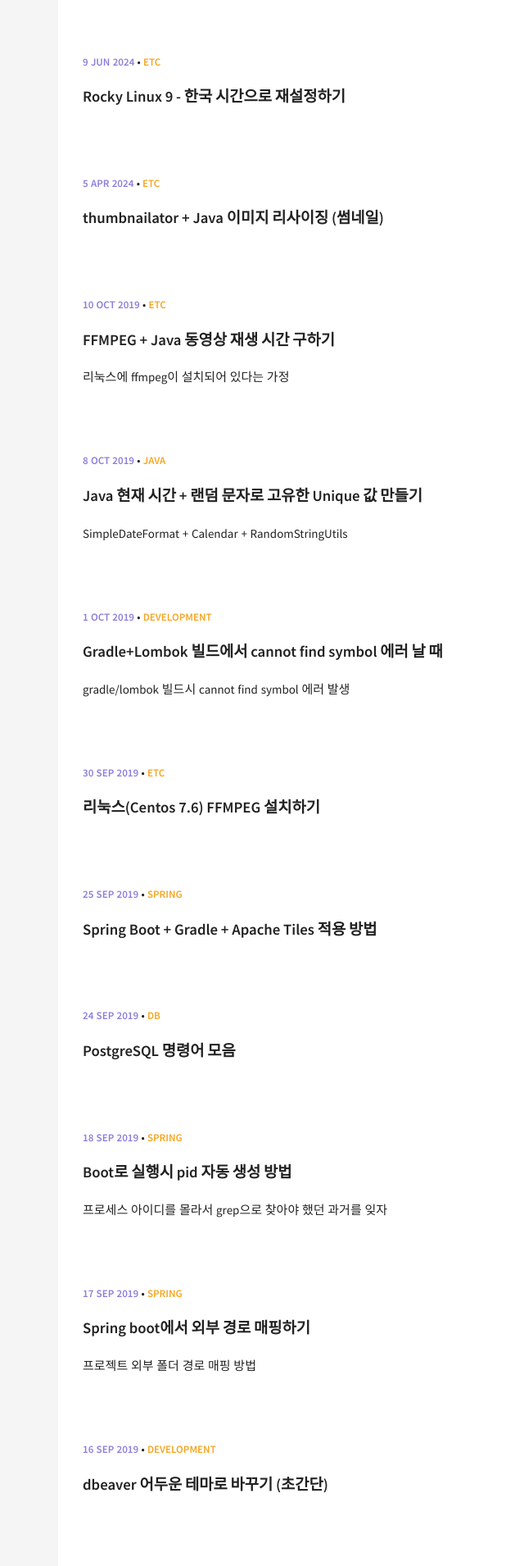
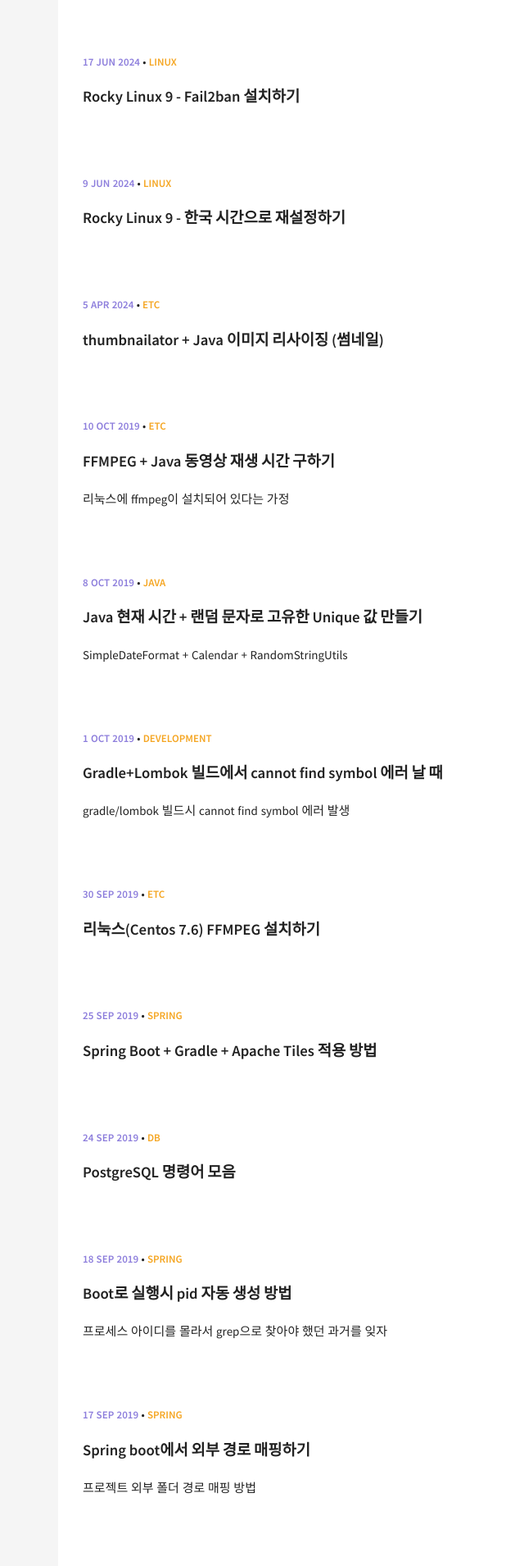
Before and after one commit to toshi15shkim/toshi15shkim.github.io, a Jekyll site: the page built from index.html, in a window 1280 px wide. Shown: the top 1910 px of the page at 82% size, without its empty margins (249-889 px from the left). Built offline with Jekyll 4.4.1, drawn with Linux system fonts in a browser that asks for light colours; part of the change alters nothing that is shown.

Commit message:
240617 fail2ban 추가

````diff
--- a/_posts/2024/2024-06-09-linux-timedatectl.md
+++ b/_posts/2024/2024-06-09-linux-timedatectl.md
@@ -2,7 +2,7 @@
 layout: post
 title: Rocky Linux 9 - 한국 시간으로 재설정하기
 excerpt: ""
-categories: [ETC]
+categories: [Linux]
 comments: true
 ---
 
--- /dev/null
+++ b/_posts/2024/2024-06-17-linux-fail2ban.md
@@ -0,0 +1,89 @@
+---
+layout: post
+title: Rocky Linux 9 - Fail2ban 설치하기
+excerpt: ""
+categories: [Linux]
+comments: true
+---
+
+Fail2ban은 Rocky Linux의 기본 소프트웨어 저장소에서 사용할 수 없다.
+
+그러나 RedHat, Rocky의 타사 패키지에 사용되는 EPEL에서 사용이 가능하다.
+<br/>
+```bash
+# 아래 명령어를 수행하면 fain2ban을 찾을 수 없다는 메시지가 나온다.
+$ yum install fail2ban
+```
+
+  ![Smithsonian Image](/img/2024/240617/1.rocky9_fail2ban.jpg){: width="650"}
+
+<br/>
+<br/>
+<br/>
+
+아래 명령어로 epel-release 패키지를 설치한다.
+```bash
+$ dnf install epel-release -y
+```
+
+<br/>
+epel-release 패키지 설치가 완료되었다.
+<br/>
+
+  ![Smithsonian Image](/img/2024/240617/2.rocky9_fail2ban.jpg){: width="700"}
+<br/>
+이제 아래 명령어로 fail2ban 설치가 가능하다.
+```bash
+$ dnf install fail2ban -y
+```
+
+<br/>
+
+```bash
+# fail2ban 상태 확인
+$ systemctl status fail2ban.service
+```
+  ![Smithsonian Image](/img/2024/240617/3.rocky9_fail2ban.jpg){: width="700"}
+<br/>
+
+```bash
+# fail2ban 디렉토리로 이동
+$ cd /etc/fail2ban
+
+# jail.conf 파일을 복사하여 jail.local 파일을 만든다.
+$ cp jail.conf jail.local
+```
+
+<br/>
+
+```bash
+$ vi /etc/fail2ban/jail.local
+
+# 클라이언트가 올바른 인증을 하지 못할 경우 차단되는 기간 설정. (default 10분)
+bantime = 10m
+
+
+# 10분 이내에 5번 로그인 시도에 실패한 클라이언트 차단.
+findtime = 10m
+maxretry = 5
+
+
+[sshd]
+
+# To use more aggressive sshd modes set filter parameter "mode" in jail.local:
+# normal (default), ddos, extra or aggressive (combines all).
+# See "tests/files/logs/sshd" or "filter.d/sshd.conf" for usage example and details.
+#mode   = normal
+
+enabled = true    #해당부분 추가 (enabled = true)
+port    = ssh
+logpath = %(sshd_log)s
+backend = %(sshd_backend)s
+
+```
+<br/>
+
+fail2ban 시작 명령어
+```bash
+sudo systemctl start fail2ban
+```
````
Also changed, not shown: img/2024/240617/1.rocky9_fail2ban.jpg (added), img/2024/240617/2.rocky9_fail2ban.jpg (added), img/2024/240617/3.rocky9_fail2ban.jpg (added).
